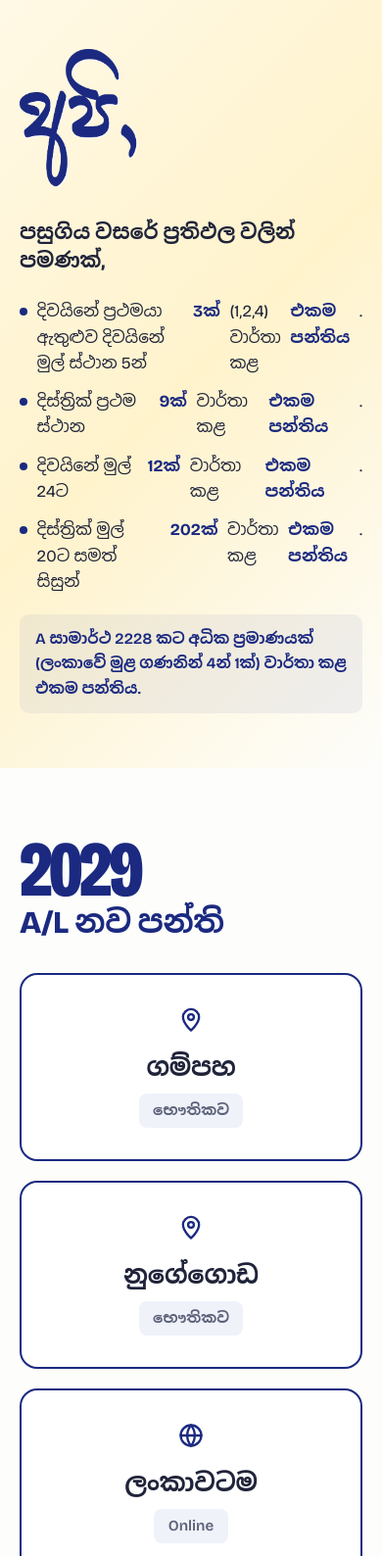
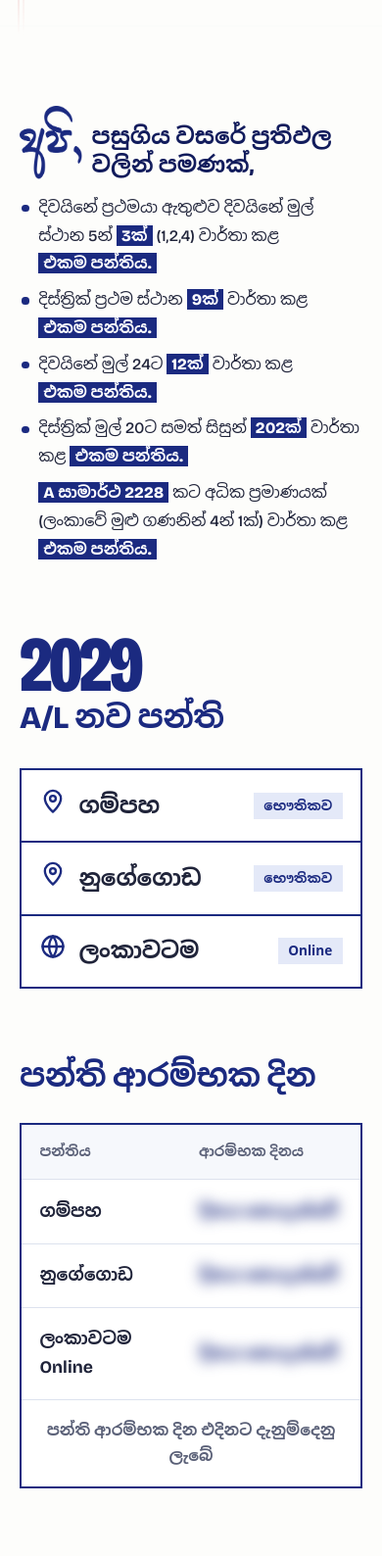
Before and after one commit to KING-UPE/ol-wish-web, a plain HTML site: page index.html in a window 390 px wide. Shown: the part 410-1998 px from the top of the page at 98% size. Drawn offline with nearby package versions, Linux system fonts and the light colour scheme.

Commit message:
Match results section to the original layout, square class boxes, fix images and SEO domain
- Results: "අපි," artwork beside the heading, bullet list with highlighted numbers
  and "එකම පන්තිය." tags, copy matching the source banner, in the site's blue
- Class boxes: one square box split into three cells; place labels share one font
- Hero title scales to fill the full content width on every screen size
- Web-sized copies of the artwork (old 2,300px originals no longer loaded)
- Fix the Telegram icon, square the schedule table
- Share image redrawn in the site theme; canonical, og:url, sitemap and
  structured data now use https://2029.echem.lk; teacher named as Dr. Amila Dasanayake

```diff
--- a/index.html
+++ b/index.html
@@ -4,54 +4,65 @@
   <meta charset="UTF-8">
   <meta name="viewport" content="width=device-width, initial-scale=1.0">
   <title>Good Luck for Your O/L Exam | ECHEM 2029 A/L නව පන්ති</title>
-  <meta name="description" content="2029 A/L නව පන්ති — ගම්පහ භෞතිකව, නුගේගොඩ භෞතිකව, ලංකාවටම Online. Dr. ශීල දසනායක — Chemistry. Hotline 070 424 4444.">
+  <meta name="description" content="2029 A/L Chemistry නව පන්ති — Dr. Amila Dasanayake. ගම්පහ, නුගේගොඩ භෞතිකව සහ ලංකාවටම Online. දෙසැම්බර් 20 රාත්‍රී 8ට විශේෂ Online Meeting එක.">
   <meta name="theme-color" content="#000000">
   <meta name="author" content="ECHEM">
   <meta name="robots" content="index, follow">
 
   <!-- Open Graph -->
   <meta property="og:type" content="website">
+  <meta property="og:site_name" content="ECHEM">
   <meta property="og:title" content="Good Luck for Your O/L Exam | ECHEM 2029 A/L නව පන්ති">
-  <meta property="og:description" content="2029 A/L නව පන්ති — ගම්පහ භෞතිකව, නුගේගොඩ භෞතිකව, ලංකාවටම Online. Dr. ශීල දසනායක — Chemistry.">
-  <meta property="og:image" content="https://king-upe.github.io/ol-wish-web/Assets/og-image.png">
+  <meta property="og:description" content="2029 A/L Chemistry නව පන්ති — Dr. Amila Dasanayake. ගම්පහ, නුගේගොඩ භෞතිකව සහ ලංකාවටම Online. දෙසැම්බර් 20 රාත්‍රී 8ට Online Meeting එක.">
+  <meta property="og:url" content="https://2029.echem.lk/">
+  <meta property="og:locale" content="si_LK">
+  <meta property="og:image" content="https://2029.echem.lk/Assets/og-image.png">
   <meta property="og:image:width" content="1200">
   <meta property="og:image:height" content="630">
   <meta property="og:image:alt" content="Good Luck for Your O/L Exam — ECHEM 2029 A/L New Classes">
-  <meta property="og:url" content="https://king-upe.github.io/ol-wish-web/">
-  <meta property="og:site_name" content="ECHEM">
-  <meta property="og:locale" content="si_LK">
 
   <!-- Twitter Card -->
   <meta name="twitter:card" content="summary_large_image">
   <meta name="twitter:title" content="Good Luck for Your O/L Exam | ECHEM 2029 A/L නව පන්ති">
-  <meta name="twitter:description" content="2029 A/L නව පන්ති — ගම්පහ භෞතිකව, නුගේගොඩ භෞතිකව, ලංකාවටම Online.">
-  <meta name="twitter:image" content="https://king-upe.github.io/ol-wish-web/Assets/og-image.png">
+  <meta name="twitter:description" content="2029 A/L Chemistry නව පන්ති — ගම්පහ, නුගේගොඩ භෞතිකව සහ ලංකාවටම Online. දෙසැම්බර් 20 රාත්‍රී 8ට Online Meeting එක.">
+  <meta name="twitter:image" content="https://2029.echem.lk/Assets/og-image.png">
 
-  <link rel="canonical" href="https://king-upe.github.io/ol-wish-web/">
+  <link rel="canonical" href="https://2029.echem.lk/">
   <link rel="icon" type="image/png" sizes="32x32" href="Assets/favicon-32x32.png">
   <link rel="icon" type="image/png" sizes="192x192" href="Assets/icon-192x192.png">
   <link rel="apple-touch-icon" sizes="180x180" href="Assets/apple-touch-icon.png">
   <script type="application/ld+json">
   {
     "@context": "https://schema.org",
-    "@type": "EducationalOrganization",
-    "name": "ECHEM",
-    "description": "2029 A/L නව පන්ති — Chemistry by Dr. ශීල දසනායක, MBBS, University of Colombo",
-    "url": "https://king-upe.github.io/ol-wish-web/",
-    "logo": "https://king-upe.github.io/ol-wish-web/Assets/logo.png",
-    "telephone": ["+94704244444", "+94710228844"],
-    "sameAs": ["https://t.me/ECHEM_29T"],
-    "contactPoint": [
+    "@graph": [
       {
-        "@type": "ContactPoint",
+        "@type": "EducationalOrganization",
+        "@id": "https://2029.echem.lk/#org",
+        "name": "ECHEM",
+        "url": "https://2029.echem.lk/",
+        "logo": "https://2029.echem.lk/Assets/logo.png",
+        "description": "2029 A/L Chemistry classes by Dr. Amila Dasanayake (MBBS, University of Colombo) — Gampaha, Nugegoda and online across Sri Lanka.",
         "telephone": "+94704244444",
-        "contactType": "customer service"
+        "sameAs": ["https://t.me/ECHEM_29T"],
+        "contactPoint": [
+          { "@type": "ContactPoint", "telephone": "+94704244444", "contactType": "customer service", "availableLanguage": ["si", "en"] },
+          { "@type": "ContactPoint", "telephone": "+94710228844", "contactType": "customer service", "availableLanguage": ["si", "en"] }
+        ],
+        "employee": {
+          "@type": "Person",
+          "name": "Dr. Amila Dasanayake",
+          "honorificPrefix": "Dr.",
+          "alumniOf": { "@type": "CollegeOrUniversity", "name": "University of Colombo" },
+          "knowsAbout": "Chemistry"
+        }
       },
       {
-        "@type": "ContactPoint",
-        "telephone": "+94710228844",
-        "contactType": "customer service",
-        "availableLanguage": ["si", "en"]
+        "@type": "WebSite",
+        "@id": "https://2029.echem.lk/#site",
+        "url": "https://2029.echem.lk/",
+        "name": "ECHEM — 2029 A/L නව පන්ති",
+        "inLanguage": "si",
+        "publisher": { "@id": "https://2029.echem.lk/#org" }
       }
     ]
   }
@@ -166,7 +177,7 @@
     .hero-title {
       font-weight: 800;
       font-stretch: 82%;
-      font-size: clamp(4.2rem, 13vw, 10.5rem);
+      font-size: clamp(3rem, 21vw, 17rem);
       line-height: .95;
       letter-spacing: -.025em;
       color: var(--pen);
@@ -192,52 +203,44 @@
 
     .sr-only { position: absolute; width: 1px; height: 1px; overflow: hidden; clip: rect(0 0 0 0); white-space: nowrap; }
 
-    /* ---------- Api / Achievements ---------- */
-    .achieve {
-      padding: clamp(3.5rem, 8vw, 6rem) 0;
-      background: linear-gradient(135deg, #FFF9E6 0%, #FFF3CC 50%, #FDFDFB 100%);
+    /* ---------- Results ---------- */
+    .results-in {
+      display: grid;
+      grid-template-columns: clamp(76px, 12vw, 160px) minmax(0, 1fr);
+      column-gap: clamp(.6rem, 1.6vw, 1.25rem);
+      row-gap: clamp(.9rem, 2.2vw, 1.5rem);
     }
-    .achieve-in {
-      display: grid;
-      grid-template-columns: auto 1fr;
-      gap: clamp(2rem, 5vw, 4rem);
-      align-items: start;
+    .results-api { grid-column: 1; grid-row: 1; align-self: end; width: 100%; height: auto; display: block; }
+    .results-title {
+      grid-column: 2; grid-row: 1; align-self: end;
+      font-weight: 800; font-size: clamp(1.45rem, 3.5vw, 2.7rem);
+      line-height: 1.25; color: var(--pen-deep);
     }
-    .achieve-art {
-      width: clamp(100px, 18vw, 180px);
-      flex-shrink: 0;
+    .results-list {
+      grid-column: 2; grid-row: 2;
+      list-style: none; margin: 0; padding: 0;
+      display: grid; gap: clamp(.5rem, 1.3vw, .8rem);
     }
-    .achieve-art img {
-      width: 100%; height: auto; display: block;
+    .results-list li {
+      position: relative;
+      padding-left: 1.35rem;
+      font-weight: 500;
+      font-size: clamp(1rem, 1.6vw, 1.12rem);
+      line-height: 1.85;
+      color: var(--text);
     }
-    .achieve-body h2 {
-      font-weight: 700;
-      font-size: clamp(1.3rem, 3vw, 1.9rem);
-      line-height: 1.4;
-      color: var(--text);
-      margin-bottom: 1.5rem;
+    .results-list li::before {
+      content: ""; position: absolute; left: .15rem; top: .7em;
+      width: .45rem; height: .45rem; border-radius: 50%;
+      background: var(--pen);
     }
-    .achieve-list {
-      list-style: none; margin: 0; padding: 0;
-      display: grid; gap: .85rem;
-    }
-    .achieve-list li {
-      display: flex; gap: .6rem; align-items: flex-start;
-      font-size: 1.05rem; line-height: 1.55; color: var(--text);
-    }
-    .achieve-list li::before {
-      content: ""; flex-shrink: 0;
-      width: 8px; height: 8px; margin-top: .55rem;
-      background: var(--pen); border-radius: 50%;
-    }
-    .achieve-list strong { color: var(--pen); }
-    .achieve-note {
-      margin-top: 1.25rem;
-      font-weight: 600; font-size: .98rem; color: var(--pen);
-      padding: .75rem 1rem;
-      background: rgba(27, 42, 128, .06);
-      border-radius: 10px;
-      display: inline-block;
+    .results-list li.results-last { padding-left: 1.7rem; }
+    .results-list li.results-last::before { display: none; }
+    .hl {
+      background: var(--pen); color: #fff;
+      font-weight: 800; padding: .06em .32em;
+      white-space: nowrap;
+      -webkit-box-decoration-break: clone; box-decoration-break: clone;
     }
 
     /* ---------- Shared section bits ---------- */
@@ -261,23 +264,17 @@
 
     .centers {
       list-style: none; margin: 0; padding: 0;
-      display: grid; grid-template-columns: repeat(3, 1fr);
-      gap: 1.25rem;
+      display: grid; grid-template-columns: repeat(3, minmax(0, 1fr));
+      border: 2px solid var(--pen);
+      background: #fff;
     }
     .center {
       display: flex; flex-direction: column; align-items: center; justify-content: center;
       text-align: center; gap: .75rem;
       min-height: 180px;
       padding: 2rem 1.5rem;
-      border: 2px solid var(--pen);
-      border-radius: 18px;
-      background: #fff;
-      transition: box-shadow .2s, transform .2s;
     }
-    .center:hover {
-      box-shadow: 0 8px 30px -8px rgba(27, 42, 128, .18);
-      transform: translateY(-2px);
-    }
+    .center + .center { border-left: 2px solid var(--pen); }
     .c-icon { color: var(--pen); }
     .c-icon svg { width: 28px; height: 28px; }
     .c-name {
@@ -286,17 +283,17 @@
       line-height: 1.1; letter-spacing: -.01em; color: var(--text);
     }
     .c-type {
-      font-weight: 600; font-size: .95rem; color: var(--muted);
-      padding: .3rem .9rem; border-radius: 8px;
-      background: #F0F2FA;
+      font-family: "Noto Sans Sinhala", system-ui, sans-serif;
+      font-weight: 700; font-size: 1rem; line-height: 1.4; color: var(--pen);
+      padding: .3rem .9rem;
+      background: #E4E9F8;
     }
 
     /* ---------- Start dates: blurred schedule ---------- */
     .dates-head { margin-bottom: 1.75rem; }
     .schedule {
       position: relative;
-      border: 1.5px solid var(--line);
-      border-radius: 18px;
+      border: 2px solid var(--pen);
       background: #fff;
       overflow: hidden;
     }
@@ -395,12 +392,16 @@
     /* ---------- Footer ---------- */
     .foot { padding: clamp(4rem, 8vw, 6rem) 0 2rem; }
     .foot-logos {
-      display: flex; align-items: center; justify-content: space-between;
-      gap: 2rem; flex-wrap: wrap;
+      display: grid; grid-template-columns: 1fr auto 1fr; align-items: center;
+      gap: 2rem;
       padding-bottom: 2.5rem;
       border-bottom: 2px solid var(--pen);
     }
-    .foot-logo-img { height: clamp(50px, 8vw, 80px); width: auto; display: block; }
+    .foot-logos img { display: block; width: auto; max-width: 100%; }
+    .foot-logo-side { height: clamp(56px, 7vw, 84px); }
+    .foot-logos img:first-child { justify-self: start; }
+    .foot-logos img:last-child { justify-self: end; }
+    .foot-logo-mid { height: clamp(56px, 6vw, 72px); }
     .foot-grid {
       display: grid; grid-template-columns: 1.4fr 1fr 1fr; gap: 2rem;
       margin-top: 2.5rem;
@@ -421,22 +422,32 @@
     @media (max-width: 900px) {
       .nav-links { display: none; }
       .nav-in .btn { margin-left: auto; }
-      .achieve-in { grid-template-columns: 1fr; }
-      .achieve-art { width: 120px; }
-      .centers { grid-template-columns: 1fr; }
+      .center { padding: 1.75rem 1rem; }
       .meet-in { grid-template-columns: 1fr; }
       .cal { justify-self: start; }
       .foot-grid { grid-template-columns: 1fr 1fr; }
       .foot-grid > :first-child { grid-column: 1 / -1; }
-      .foot-logos { justify-content: center; }
     }
     @media (max-width: 640px) {
       .brand-text { display: none; }
+      .nav-in .btn { font-size: .82rem; padding: 0 .8rem; }
+      .results-in { grid-template-columns: 64px minmax(0, 1fr); }
+      .results-list { grid-column: 1 / -1; }
+      .results-list li { padding-left: 1.2rem; line-height: 1.8; }
+      .results-list li.results-last { padding-left: 1.2rem; }
+      .centers { grid-template-columns: minmax(0, 1fr); }
+      .center { min-height: 0; flex-direction: row; flex-wrap: wrap; justify-content: flex-start; text-align: left; gap: .5rem .75rem; padding: 1.1rem 1.15rem; }
+      .center + .center { border-left: 0; border-top: 2px solid var(--pen); }
+      .c-name { font-size: 1.45rem; }
+      .center .c-type { margin-left: auto; font-size: .85rem; padding: .25rem .65rem; }
+      .classes-head { flex-direction: column; }
       .s-row { grid-template-columns: 1fr 1fr; padding: 1.1rem 1.15rem; }
       .s-row > :nth-child(3) { display: none; }
+      .s-note { padding: 1.1rem 1.15rem; }
       .cal-day { font-size: 7rem; }
-      .nav-in .btn { font-size: .82rem; padding: 0 .8rem; }
-      .classes-head { flex-direction: column; }
+      .foot-logos { grid-template-columns: 1fr; justify-items: center; gap: 1.5rem; }
+      .foot-logos img:first-child, .foot-logos img:last-child { justify-self: center; }
+      .foot-grid { grid-template-columns: 1fr; }
     }
     @media (prefers-reduced-motion: reduce) {
       html { scroll-behavior: auto; }
@@ -480,22 +491,18 @@
       </div>
     </section>
 
-    <!-- Achievements -->
-    <section class="achieve" id="achievements">
-      <div class="wrap achieve-in">
-        <div class="achieve-art">
-          <img src="Assets/Api.png" alt="අපි," width="180" height="220">
-        </div>
-        <div class="achieve-body">
-          <h2>පසුගිය වසරේ ප්‍රතිඵල වලින් පමණක්,</h2>
-          <ul class="achieve-list">
-            <li>දිවයිනේ ප්‍රථමයා ඇතුළුව දිවයිනේ මුල් ස්ථාන 5න් <strong>3ක්</strong> (1,2,4) වාර්තා කළ <strong>එකම පන්තිය</strong>.</li>
-            <li>දිස්ත්‍රික් ප්‍රථම ස්ථාන <strong>9ක්</strong> වාර්තා කළ <strong>එකම පන්තිය</strong>.</li>
-            <li>දිවයිනේ මුල් 24ට <strong>12ක්</strong> වාර්තා කළ <strong>එකම පන්තිය</strong>.</li>
-            <li>දිස්ත්‍රික් මුල් 20ට සමත් සිසුන් <strong>202ක්</strong> වාර්තා කළ <strong>එකම පන්තිය</strong>.</li>
-          </ul>
-          <p class="achieve-note">A සාමාර්ථ 2228 කට අධික ප්‍රමාණයක් (ලංකාවේ මුළ ගණනින් 4න් 1ක්) වාර්තා කළ එකම පන්තිය.</p>
-        </div>
+    <!-- Last year's results -->
+    <section class="section" id="results">
+      <div class="wrap results-in">
+        <img class="results-api" src="Assets/api-word.png" alt="අපි," width="360" height="422">
+        <h2 class="results-title">පසුගිය වසරේ ප්‍රතිඵල වලින් පමණක්,</h2>
+        <ul class="results-list">
+          <li>දිවයිනේ ප්‍රථමයා ඇතුළුව දිවයිනේ මුල් ස්ථාන 5න් <span class="hl">3ක්</span> (1,2,4) වාර්තා කළ <span class="hl">එකම පන්තිය.</span></li>
+          <li>දිස්ත්‍රික් ප්‍රථම ස්ථාන <span class="hl">9ක්</span> වාර්තා කළ <span class="hl">එකම පන්තිය.</span></li>
+          <li>දිවයිනේ මුල් 24ට <span class="hl">12ක්</span> වාර්තා කළ <span class="hl">එකම පන්තිය.</span></li>
+          <li>දිස්ත්‍රික් මුල් 20ට සමත් සිසුන් <span class="hl">202ක්</span> වාර්තා කළ <span class="hl">එකම පන්තිය.</span></li>
+          <li class="results-last"><span class="hl">A සාමාර්ථ 2228</span> කට අධික ප්‍රමාණයක් (ලංකාවේ මුළු ගණනින් 4න් 1ක්) වාර්තා කළ <span class="hl">එකම පන්තිය.</span></li>
+        </ul>
       </div>
     </section>
 
@@ -599,9 +606,9 @@
   <footer class="foot">
     <div class="wrap">
       <div class="foot-logos">
-        <img class="foot-logo-img" src="Assets/Logo 02.png" alt="කිසිවකුත් අත නොතැබූ විශිෂ්ටත්වය">
-        <img class="foot-logo-img" src="Assets/logo.png" alt="ECHEM Logo">
-        <img class="foot-logo-img" src="Assets/Logo 03.png" alt="Dr. ශීල දසනායක — Chemistry, MBBS, University of Colombo">
+        <img class="foot-logo-side" src="Assets/logo-excellence.png" alt="කිසිවකුත් අත නොතැබූ විශිෂ්ටත්වය" width="640" height="210" loading="lazy">
+        <img class="foot-logo-mid" src="Assets/logo.png" alt="ECHEM.LK" width="100" height="100" loading="lazy">
+        <img class="foot-logo-side" src="Assets/logo-dr-amila.png" alt="Dr. Amila Dasanayake — Chemistry, MBBS, University of Colombo" width="480" height="244" loading="lazy">
       </div>
       <div class="foot-grid">
         <div>
@@ -619,9 +626,9 @@
         <div>
           <h3>සම්බන්ධ වන්න</h3>
           <ul class="foot-contact">
-            <li><a href="tel:+94704244444"><svg viewBox="0 0 24 24" fill="none" stroke="currentColor" stroke-width="2" stroke-linecap="round" stroke-linejoin="round" aria-hidden="true"><path d="M22 16.92v3a2 2 0 0 1-2.18 2 19.79 19.79 0 0 1-8.63-3.07 19.5 19.5 0 0 1-6-6A19.79 19.79 0 0 1 2.12 4.18 2 2 0 0 1 4.11 2h3a2 2 0 0 1 2 1.72c.127.96.361 1.903.7 2.81a2 2 0 0 1-.45 2.11L8.09 9.91a16 16 0 0 0 6 6l1.27-1.27a2 2 0 0 1 2.11-.45c.907.339 1.85.573 2.81.7A2 2 0 0 1 22 16.92z"/></svg> 070 424 4444</a></li>
-            <li><a href="https://wa.me/94710228844"><svg viewBox="0 0 24 24" fill="currentColor" aria-hidden="true"><path d="M17.472 14.382c-.297-.149-1.758-.867-2.03-.967-.273-.099-.471-.148-.67.15-.197.297-.767.966-.94 1.164-.173.199-.347.223-.644.075-.297-.15-1.255-.463-2.39-1.475-.883-.788-1.48-1.761-1.653-2.059-.173-.297-.018-.458.13-.606.134-.133.298-.347.446-.52.149-.174.198-.298.298-.497.099-.198.05-.371-.025-.52-.075-.149-.669-1.612-.916-2.207-.242-.579-.487-.5-.669-.51-.173-.008-.371-.01-.57-.01-.198 0-.52.074-.792.372-.272.297-1.04 1.016-1.04 2.479 0 1.462 1.065 2.875 1.213 3.074.149.198 2.096 3.2 5.077 4.487.709.306 1.262.489 1.694.625.712.227 1.36.195 1.871.118.571-.085 1.758-.719 2.006-1.413.248-.694.248-1.289.173-1.413-.074-.124-.272-.198-.57-.347z"/><path d="M12 2C6.477 2 2 6.477 2 12c0 1.89.525 3.66 1.438 5.168L2 22l4.832-1.438A9.955 9.955 0 0 0 12 22c5.523 0 10-4.477 10-10S17.523 2 12 2zm0 18a7.96 7.96 0 0 1-4.29-1.248l-.308-.184-2.87.852.852-2.87-.184-.308A7.96 7.96 0 0 1 4 12c0-4.411 3.589-8 8-8s8 3.589 8 8-3.589 8-8 8z"/></svg> 071 022 8844</a></li>
-            <li><a href="https://t.me/ECHEM_29T"><svg viewBox="0 0 24 24" fill="currentColor" aria-hidden="true"><path d="M11.944 0A12 12 0 0 0 0 12a12 12 0 0 0 12 12 12 12 0 0 0 12-12A12 12 0 0 0 12.056 0h-.112zM17.6 8.316c.136-.763-.317-.763-.636-.636L5.564 12.636c-.636.254-.636.636 0 .763l3.054.954 1.145 3.563c.136.382.254.509.509.509s.382-.127.509-.254l1.4-1.4 2.927 2.163c.509.254.89.127 1.018-.509l1.845-9.161-.371.052z"/></svg> Telegram</a></li>
+            <li><a href="tel:+94704244444" aria-label="Hotline 070 424 4444"><svg viewBox="0 0 24 24" fill="none" stroke="currentColor" stroke-width="2" stroke-linecap="round" stroke-linejoin="round" aria-hidden="true"><path d="M22 16.92v3a2 2 0 0 1-2.18 2 19.79 19.79 0 0 1-8.63-3.07 19.5 19.5 0 0 1-6-6A19.79 19.79 0 0 1 2.12 4.18 2 2 0 0 1 4.11 2h3a2 2 0 0 1 2 1.72c.127.96.361 1.903.7 2.81a2 2 0 0 1-.45 2.11L8.09 9.91a16 16 0 0 0 6 6l1.27-1.27a2 2 0 0 1 2.11-.45c.907.339 1.85.573 2.81.7A2 2 0 0 1 22 16.92z"/></svg> 070 424 4444</a></li>
+            <li><a href="https://wa.me/94710228844" target="_blank" rel="noopener" aria-label="WhatsApp 071 022 8844"><svg viewBox="0 0 24 24" fill="currentColor" aria-hidden="true"><path d="M17.472 14.382c-.297-.149-1.758-.867-2.03-.967-.273-.099-.471-.148-.67.15-.197.297-.767.966-.94 1.164-.173.199-.347.223-.644.075-.297-.15-1.255-.463-2.39-1.475-.883-.788-1.48-1.761-1.653-2.059-.173-.297-.018-.458.13-.606.134-.133.298-.347.446-.52.149-.174.198-.298.298-.497.099-.198.05-.371-.025-.52-.075-.149-.669-1.612-.916-2.207-.242-.579-.487-.5-.669-.51-.173-.008-.371-.01-.57-.01-.198 0-.52.074-.792.372-.272.297-1.04 1.016-1.04 2.479 0 1.462 1.065 2.875 1.213 3.074.149.198 2.096 3.2 5.077 4.487.709.306 1.262.489 1.694.625.712.227 1.36.195 1.871.118.571-.085 1.758-.719 2.006-1.413.248-.694.248-1.289.173-1.413-.074-.124-.272-.198-.57-.347z"/><path d="M12 2C6.477 2 2 6.477 2 12c0 1.89.525 3.66 1.438 5.168L2 22l4.832-1.438A9.955 9.955 0 0 0 12 22c5.523 0 10-4.477 10-10S17.523 2 12 2zm0 18a7.96 7.96 0 0 1-4.29-1.248l-.308-.184-2.87.852.852-2.87-.184-.308A7.96 7.96 0 0 1 4 12c0-4.411 3.589-8 8-8s8 3.589 8 8-3.589 8-8 8z"/></svg> 071 022 8844</a></li>
+            <li><a href="https://t.me/ECHEM_29T" target="_blank" rel="noopener"><svg viewBox="0 0 24 24" fill="none" stroke="currentColor" stroke-width="2" stroke-linecap="round" stroke-linejoin="round" aria-hidden="true"><path d="M21.5 3.5 2.8 10.7c-.9.4-.9 1.2 0 1.5l4.7 1.5 1.8 5.6c.2.6.9.8 1.4.4l2.6-2.2 4.9 3.6c.6.4 1.4.1 1.6-.6L22.9 4.9c.2-1-.5-1.7-1.4-1.4z"/><path d="m7.5 13.7 10-6.2-7.3 7.4"/></svg> Telegram — ECHEM_29T</a></li>
           </ul>
         </div>
       </div>
--- a/sitemap.xml
+++ b/sitemap.xml
@@ -1,8 +1,7 @@
 <?xml version="1.0" encoding="UTF-8"?>
 <urlset xmlns="http://www.sitemaps.org/schemas/sitemap/0.9">
   <url>
-    <loc>https://king-upe.github.io/ol-wish-web/</loc>
+    <loc>https://2029.echem.lk/</loc>
     <lastmod>2026-11-26</lastmod>
-    <priority>1.0</priority>
   </url>
 </urlset>
```
Also changed, not shown: Assets/api-word.png (added), Assets/logo-dr-amila.png (added), Assets/logo-excellence.png (added), Assets/og-image.png, robots.txt.
